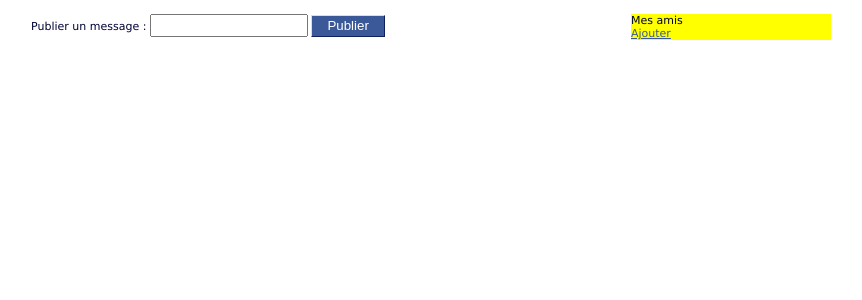
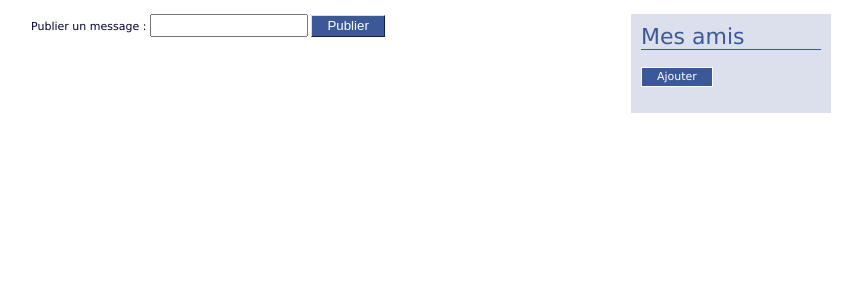
Before and after one commit to Serge-Aboula/TP_DevWeb, a Django app: template Trombinoscoop/templates/welcome.html in a window 1280 px wide. Shown: the part 126-426 px from the top of the page, without its empty margins (209-1071 px from the left). Run offline with Django 4.2, Linux system fonts and the light colour scheme; the template is opened without the code that fills it, so the values that code supplies are empty; some libraries are stand-ins or nearby versions.

Commit message:
Formatage de la liste des amis dans style.css

```diff
--- a/Trombinoscoop/static/css/style.css
+++ b/Trombinoscoop/static/css/style.css
@@ -45,7 +45,7 @@ body#welcomePage header p#profileLinks{
     top: 25px;
     right: 40px;
 }
-p#profileLinks a.buttonLink{
+a.buttonLink{
     border-style: solid;
     border-width: 1px;
     border-color: #d9dfea, #0e1f5b #0e1f5b #d9dfea;
@@ -108,12 +108,6 @@ body#welcomePage section#messageList{
     width: 600px;
     /* background-color: rgb(180, 60, 60); */
 }
-body#welcomePage section#friendList{
-    position: absolute;
-    width: 200px;
-    right: 0;
-    background-color: yellow;
-}
 form.inlineForm label{
     display: inline;
     float: none;
@@ -136,3 +130,23 @@ section#messageList ul li{
 section#messageList ul li p{
     margin: 8px 0 0 0;
 }
+body#welcomePage section#friendList{
+    position: absolute;
+    width: 180px;
+    right: 0;
+    padding: 10px;
+    background-color: #DCE0ED;
+}
+section#friendList p.title{
+    font-size: 22px;
+    color: #3b5998;
+    border-bottom: 1px solid #3b5998;
+    margin: 0 0 20px 0;
+}
+section#friendList ul{
+    margin: 20px 0 0 0;
+    list-style: none;
+}
+section#friendList ul li{
+    margin: 0 0 5px 0;
+}
```
